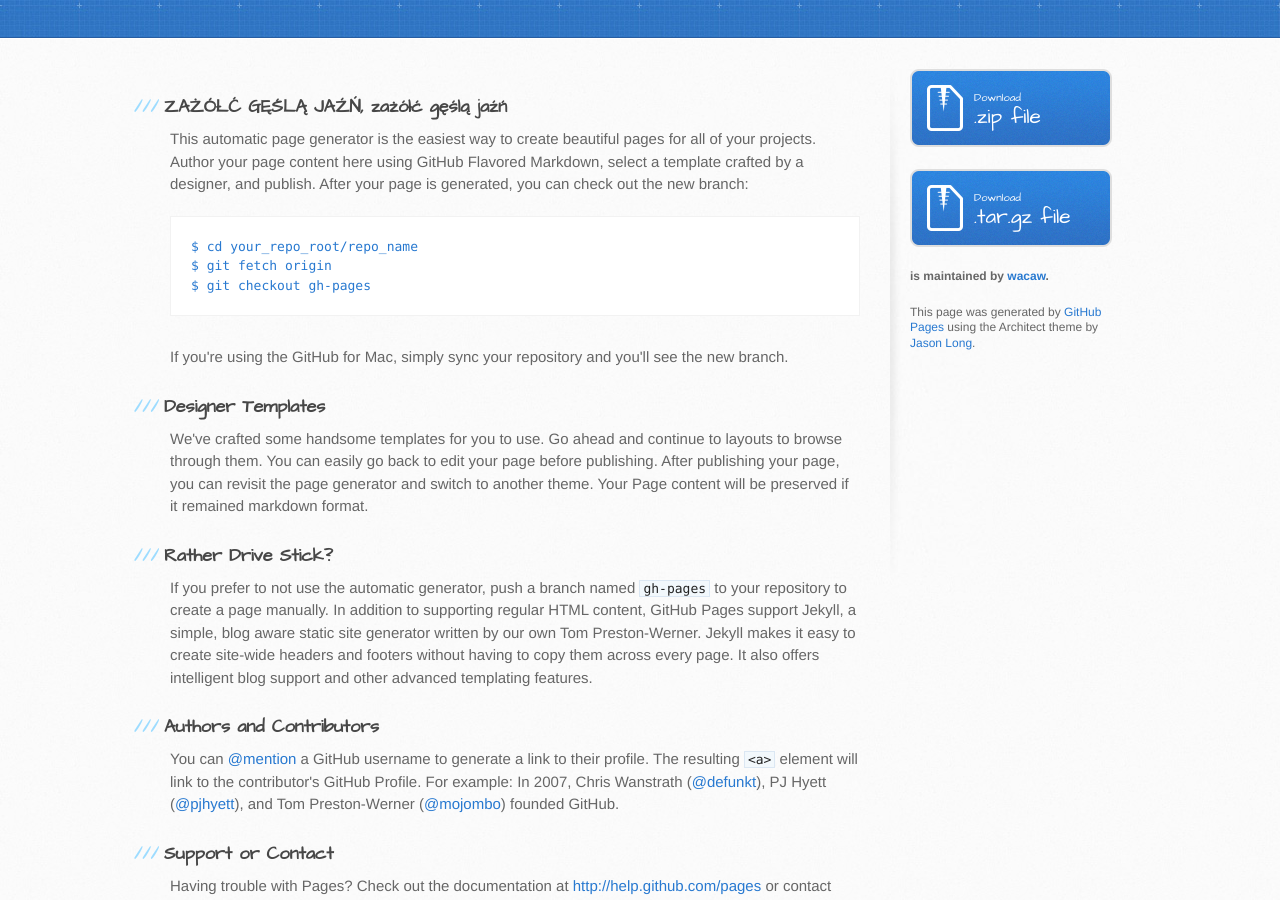
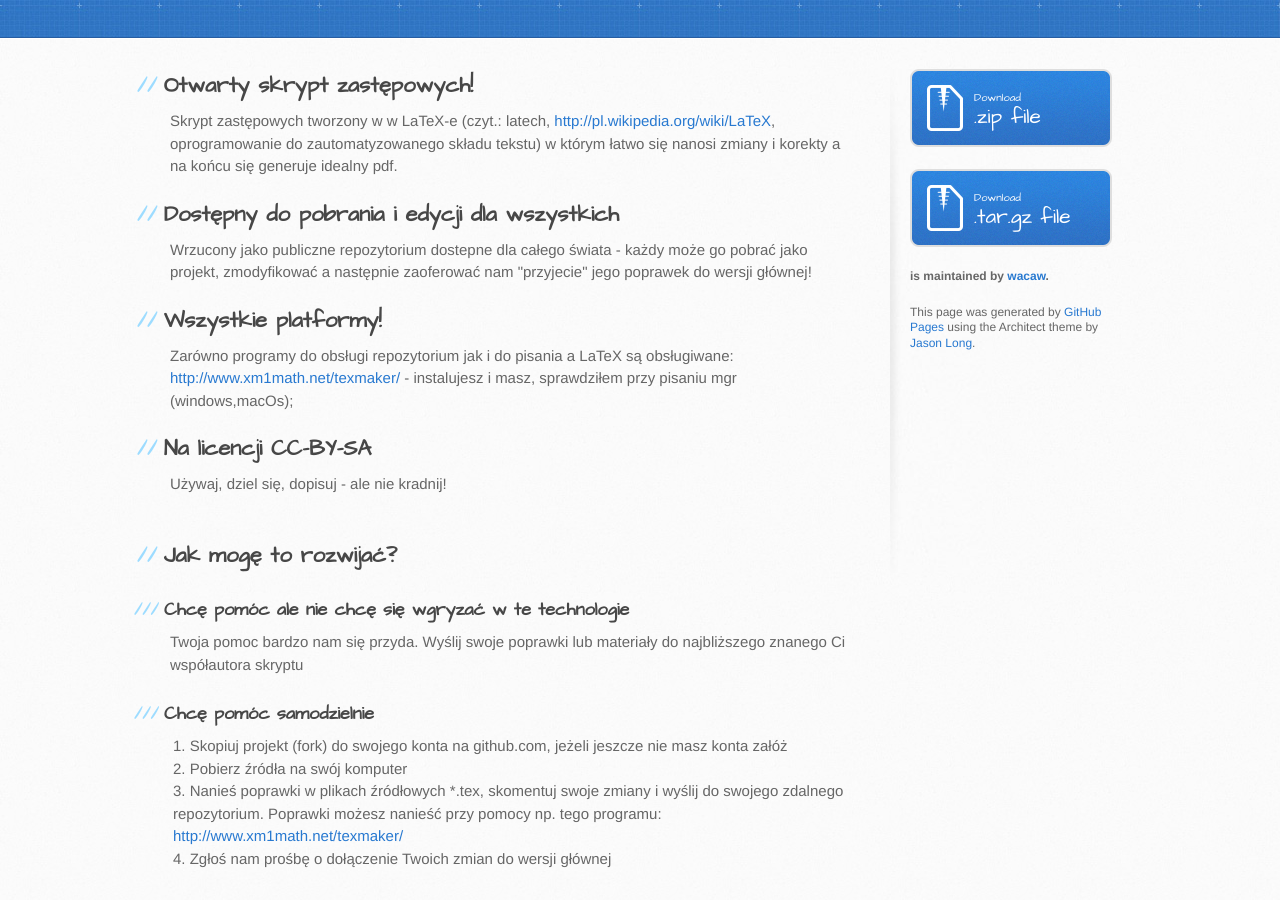
Before and after one commit to wacaw/otwartawiedzaharcerska, a plain HTML site: page index.html in a window 1280 px wide. Shown: the part 235-1135 px from the top of the page. Drawn offline with Linux system fonts and the light colour scheme.

```diff
--- a/index.html
+++ b/index.html
@@ -13,7 +13,7 @@
     <script src="//html5shiv.googlecode.com/svn/trunk/html5.js"></script>
     <![endif]-->
 
-    <title>Otwartawiedzaharcerska by wacaw</title>
+    <title>Otwarta wiedza harcerska by wacaw</title>
   </head>
 
   <body>
@@ -28,32 +28,44 @@
     <div id="content-wrapper">
       <div class="inner clearfix">
         <section id="main-content">
-          <h3>ZAŻÓŁĆ GĘŚLĄ JAŹŃ, zażółć gęślą jaźń</h3>
+          <h2>Otwarty skrypt zastępowych!</h2>
 
-<p>This automatic page generator is the easiest way to create beautiful pages for all of your projects. Author your page content here using GitHub Flavored Markdown, select a template crafted by a designer, and publish. After your page is generated, you can check out the new branch:</p>
+<p>Skrypt zastępowych tworzony w w LaTeX-e (czyt.: latech, <a href="http://pl.wikipedia.org/wiki/LaTeX">http://pl.wikipedia.org/wiki/LaTeX</a>, oprogramowanie do zautomatyzowanego składu tekstu) w którym łatwo się nanosi zmiany i korekty a na końcu się generuje idealny pdf.</p>
 
-<pre><code>$ cd your_repo_root/repo_name
-$ git fetch origin
-$ git checkout gh-pages
-</code></pre>
+<h2>Dostępny do pobrania i edycji dla wszystkich</h2>
 
-<p>If you're using the GitHub for Mac, simply sync your repository and you'll see the new branch.</p>
+<p>Wrzucony jako publiczne repozytorium dostepne dla całego świata - każdy może go pobrać jako projekt, zmodyfikować a następnie zaoferować nam "przyjecie" jego poprawek do wersji głównej!</p>
 
-<h3>Designer Templates</h3>
+<h2>Wszystkie platformy!</h2>
 
-<p>We've crafted some handsome templates for you to use. Go ahead and continue to layouts to browse through them. You can easily go back to edit your page before publishing. After publishing your page, you can revisit the page generator and switch to another theme. Your Page content will be preserved if it remained markdown format.</p>
+<p>Zarówno programy do obsługi repozytorium jak i do pisania a LaTeX są obsługiwane: <a href="http://www.xm1math.net/texmaker/">http://www.xm1math.net/texmaker/</a> - instalujesz i masz, sprawdziłem przy pisaniu mgr (windows,macOs);</p>
 
-<h3>Rather Drive Stick?</h3>
+<h2>Na licencji CC-BY-SA</h2>
 
-<p>If you prefer to not use the automatic generator, push a branch named <code>gh-pages</code> to your repository to create a page manually. In addition to supporting regular HTML content, GitHub Pages support Jekyll, a simple, blog aware static site generator written by our own Tom Preston-Werner. Jekyll makes it easy to create site-wide headers and footers without having to copy them across every page. It also offers intelligent blog support and other advanced templating features.</p>
+<p>Używaj, dziel się, dopisuj - ale nie kradnij!</p>
 
-<h3>Authors and Contributors</h3>
+<hr><h2>Jak mogę to rozwijać?</h2>
 
-<p>You can <a href="https://github.com/blog/821" class="user-mention">@mention</a> a GitHub username to generate a link to their profile. The resulting <code>&lt;a&gt;</code> element will link to the contributor's GitHub Profile. For example: In 2007, Chris Wanstrath (<a href="https://github.com/defunkt" class="user-mention">@defunkt</a>), PJ Hyett (<a href="https://github.com/pjhyett" class="user-mention">@pjhyett</a>), and Tom Preston-Werner (<a href="https://github.com/mojombo" class="user-mention">@mojombo</a>) founded GitHub.</p>
+<h3>Chcę pomóc ale nie chcę się wgryzać w te technologie</h3>
 
-<h3>Support or Contact</h3>
+<p>Twoja pomoc bardzo nam się przyda. Wyślij swoje poprawki lub materiały do najbliższego znanego Ci współautora skryptu</p>
 
-<p>Having trouble with Pages? Check out the documentation at <a href="http://help.github.com/pages">http://help.github.com/pages</a> or contact <a href="mailto:support@github.com">support@github.com</a> and we’ll help you sort it out.</p>
+<h3>Chcę pomóc samodzielnie</h3>
+
+<ol>
+<li>Skopiuj projekt (fork) do swojego konta na github.com, jeżeli jeszcze nie masz konta załóż</li>
+<li>Pobierz źródła na swój komputer</li>
+<li>Nanieś poprawki w plikach źródłowych *.tex, skomentuj swoje zmiany i wyślij do swojego zdalnego repozytorium. Poprawki możesz nanieść przy pomocy np. tego programu: <a href="http://www.xm1math.net/texmaker/">http://www.xm1math.net/texmaker/</a>
+</li>
+<li>Zgłoś nam prośbę o dołączenie Twoich zmian do wersji głównej</li>
+</ol><hr><h2>Otwarta wiedza harcerska#1 - skrypt kursu zastępowych</h2>
+
+<p>O co chodzi? Już tłumaczę. Prowadzę teraz kurs zastępowych i chciałem na jego koniec dać zastępowym podsumowanie tych wszystkich zajęć w postaci takiego vademecum. W zakamarkach komputera znalazłem stare skrypty - najciekawszy z wspólnego kursu I i II Poznańskiego Hufca sprzed paru lat.
+Nie będę tego robić sam, na pewno pomoże mi w tym oboźny kursu(a może i ktoś jeszcze) stąd chciałem to robić to na zasadzie współdzielenia dokumentu. </p>
+
+<h3>Współdzielenie dokumentu</h3>
+
+<p>Tu pojawił się kolejny problem, są google doc's - ale są kiepskie i lepiej się formatuje dokumenty w M$Word. Ale M$Word też nie jest idealny do takich dokumentów (z wieloma użytkownikami i różnie sformatowanymi tekstami źródłowymi). Nie wspominając o współdzieleniu plików *.doc - jest niby dropbox, ale tak czy owak część użytkowników (w tym ja) ma M$WordXP który jest już wiekowy i nie ma przydatnych, do pretensjonalniejszego składu, funkcji. Ani ja ani nikt, do tego projektu nowego kupować(sic!) nie będzie. Co więcej pojawiłby się problem z innymi systemami operacyjnymi.</p>
         </section>
 
         <aside id="sidebar">
```
Also changed, not shown: params.json (+1 -1 lines), 10 other files.
